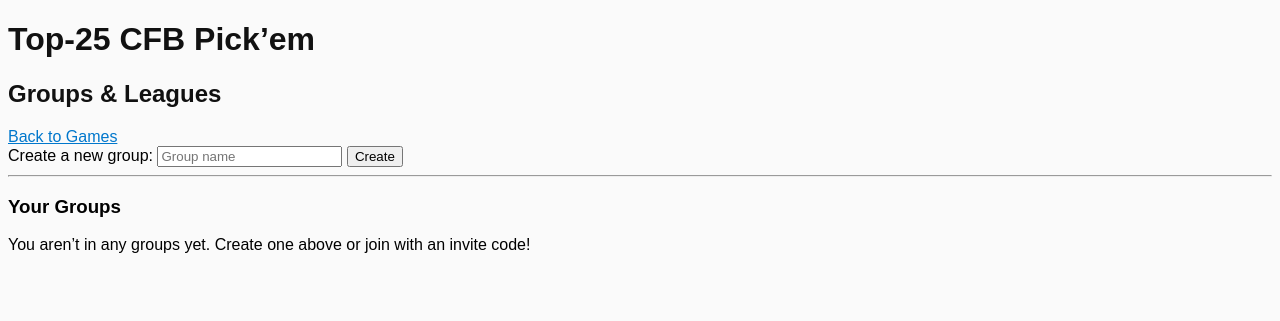
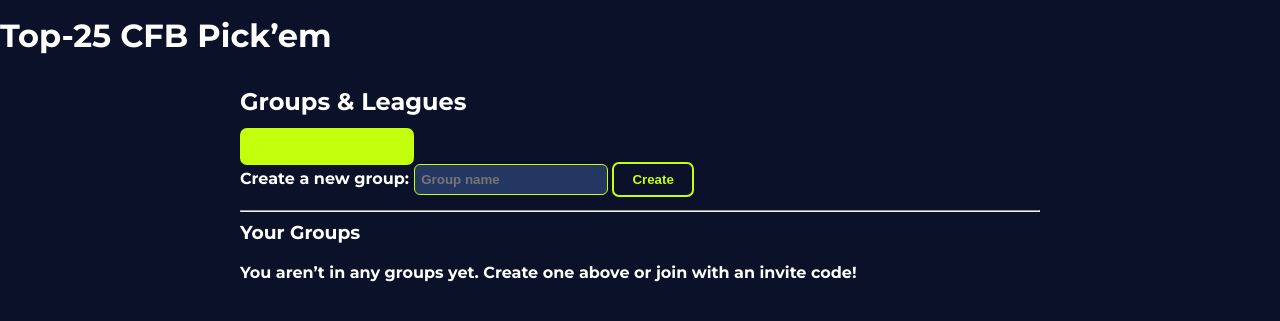
Before and after one commit to aidenspeyer-cmd/fastapi-app, a FastAPI app: page /groups in a window 1280 px wide. Shown: the top 321 px of the page. Run offline with FastAPI, Linux system fonts and the light colour scheme.

Commit message:
Update style.css

```diff
--- a/static/style.css
+++ b/static/style.css
@@ -1,5 +1,114 @@
-body { font-family: Arial, sans-serif; background: #fafafa; }
-table { border-collapse: collapse; width: 100%; }
-td, th { border: 1px solid #aaa; padding: 0.25em; }
-h1, h2 { color: #111; }
-a { color: #07c; }
+@import url('https://fonts.googleapis.com/css2?family=Montserrat:wght@700&display=swap');
+
+body {
+  background: #0A1128;
+  color: #fff;
+  font-family: 'Montserrat', Arial, sans-serif;
+  margin: 0;
+  padding: 0;
+}
+
+h1, h2, h3 {
+  font-weight: 700;
+  margin-top: 0.5em;
+}
+
+.games-list, .leaderboard-container, .profile-container, .groups-container {
+  max-width: 800px;
+  margin: 2em auto;
+}
+
+.game-card, .profile-table, .leaderboard-table, .groups-list li {
+  background: #142850;
+  border-radius: 14px;
+  box-shadow: 0 2px 10px rgba(10, 17, 40, 0.18);
+  padding: 20px;
+  margin-bottom: 14px;
+  transition: transform 0.2s, box-shadow 0.2s;
+}
+
+.game-card:hover {
+  box-shadow: 0 4px 20px #C4FF0E55;
+  transform: translateY(-2px) scale(1.02);
+}
+
+.lime, button.lime, .lime-bg {
+  color: #C4FF0E !important;
+  background: #0A1128 !important;
+  border: 2px solid #C4FF0E !important;
+  border-radius: 7px;
+}
+
+button, .nav, input[type="submit"] {
+  font-weight: 700;
+  background: #C4FF0E;
+  color: #0A1128;
+  border: none;
+  border-radius: 7px;
+  padding: 8px 18px;
+  cursor: pointer;
+  margin: 5px 0;
+  transition: background 0.15s, color 0.15s;
+}
+
+button:hover, .nav:hover {
+  background: #fff200;
+  color: #133153;
+}
+
+nav {
+  background: #142850;
+  display: flex;
+  justify-content: center;
+  gap: 2em;
+  padding: 1em;
+  border-radius: 0 0 12px 12px;
+  margin-bottom: 1em;
+}
+
+input, select, textarea {
+  background: #243763;
+  color: #C4FF0E;
+  font-weight: 600;
+  border: 1px solid #C4FF0E;
+  border-radius: 6px;
+  padding: 0.5em;
+}
+
+.profile-table, .leaderboard-table {
+  width: 100%;
+  border-collapse: collapse;
+}
+
+.profile-table td, .profile-table th,
+.leaderboard-table td, .leaderboard-table th {
+  padding: 10px;
+  border-bottom: 1px solid #C4FF0E55;
+}
+
+@media screen and (max-width:600px) {
+  .game-card, .profile-table, .leaderboard-table, .groups-list li {
+    padding: 10px;
+    font-size: 15px;
+  }
+  nav {
+    gap: 0.7em;
+    font-size: 16px;
+  }
+}
+
+.user-banner {
+  background: #133153;
+  border-radius: 7px;
+  padding: 8px 14px;
+  margin-bottom: 18px;
+  display: flex;
+  justify-content: space-between;
+  align-items: center;
+}
+
+a.nav {
+  text-decoration: none;
+  color: #C4FF0E;
+  font-size: 1.1em;
+}
```
